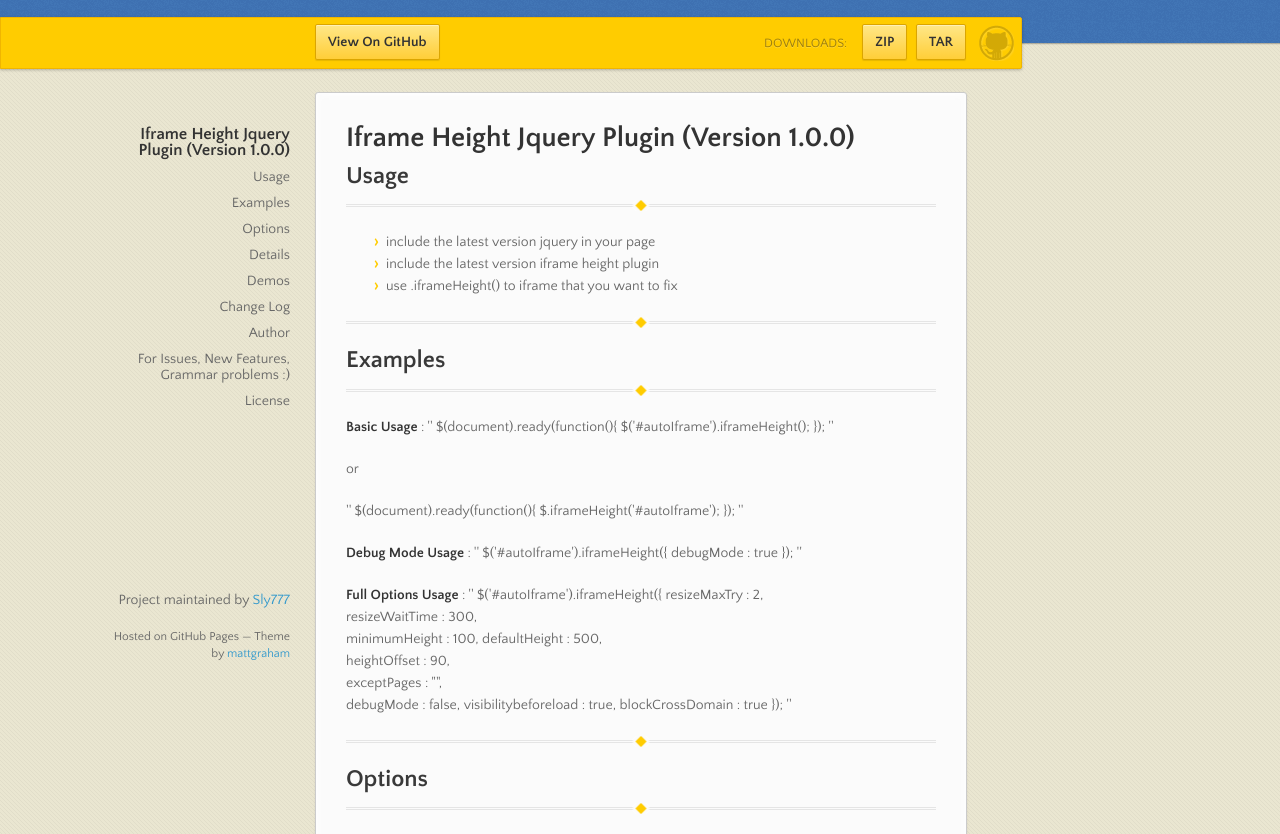
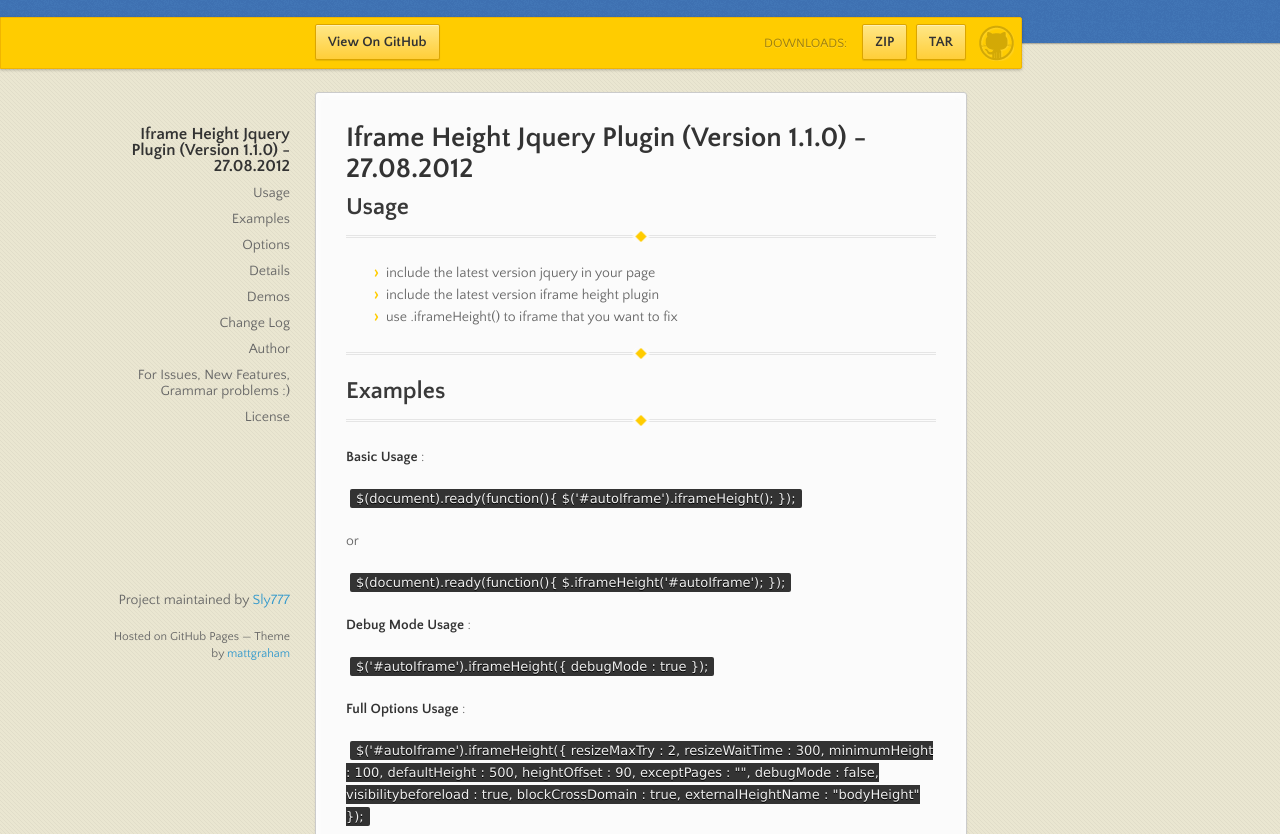
Before and after one commit to Sly777/Iframe-Height-Jquery-Plugin, a plain HTML site: page index.html in a window 1280 px wide. Shown: the part 98-932 px from the top of the page. Drawn offline with nearby package versions, Linux system fonts and the light colour scheme.

```diff
--- a/index.html
+++ b/index.html
@@ -39,7 +39,7 @@
         <ul></ul>
       </nav>
       <section>
-        <h1>Iframe Height Jquery Plugin (Version 1.0.0)</h1>
+        <h1>Iframe Height Jquery Plugin (Version 1.1.0) - 27.08.2012</h1>
 
 <h2>Usage</h2>
 
@@ -49,39 +49,38 @@
 <li>use .iframeHeight() to iframe that you want to fix</li>
 </ul><hr><h2>Examples</h2>
 
-<hr><p><strong>Basic Usage</strong> : ''
-$(document).ready(function(){
+<hr><p><strong>Basic Usage</strong> :</p>
+
+<p><code>$(document).ready(function(){
     $('#autoIframe').iframeHeight();
-});
-''</p>
+});</code></p>
 
 <p>or</p>
 
-<p>''
-$(document).ready(function(){
+<p><code>$(document).ready(function(){
     $.iframeHeight('#autoIframe');
-});
-''</p>
+});</code></p>
 
-<p><strong>Debug Mode Usage</strong> : ''
-$('#autoIframe').iframeHeight({
+<p><strong>Debug Mode Usage</strong> :</p>
+
+<p><code>$('#autoIframe').iframeHeight({
     debugMode : true
-});
-''</p>
+});</code></p>
 
-<p><strong>Full Options Usage</strong> : ''
-$('#autoIframe').iframeHeight({
-    resizeMaxTry         : 2,<br>
-    resizeWaitTime       : 300,<br>
+<p><strong>Full Options Usage</strong> :</p>
+
+<p><code>$('#autoIframe').iframeHeight({
+    resizeMaxTry         : 2,
+    resizeWaitTime       : 300,
     minimumHeight        : 100,
-    defaultHeight        : 500,<br>
-    heightOffset         : 90,<br>
-    exceptPages          : "",<br>
+    defaultHeight        : 500,
+    heightOffset         : 90,
+    exceptPages          : "",
     debugMode            : false,
     visibilitybeforeload : true,
-    blockCrossDomain     : true
-});
-''</p>
+    blockCrossDomain     : true,
+    externalHeightName   : "bodyHeight"
+});</code></p>
 
 <hr><h2>Options</h2>
 
@@ -104,21 +103,42 @@
 <strong>visibilitybeforeload</strong> : If you change this to true, iframe will be invisible when every iframe load (default : false)</li>
 <li>
 <strong>blockCrossDomain</strong> : Set true if you dont want use cross domain fix (default : false)</li>
+<li>
+<strong>externalHeightName</strong> : Height data name that comes from postMessage (CDI) and gives height value</li>
 </ul><hr><h2>Details</h2>
 
-<hr><ul>
+<hr><blockquote>
+<ul>
 <li>
 <strong>iframeheight.js</strong> is development version. <strong>iframeheight.min.js</strong> is produce version (minified).</li>
 <li>When you use it for cross domain fix, You must use <strong>postMessage</strong> function on page in iframe. (<a href="http://viget.com/extend/using-javascript-postmessage-to-talk-to-iframes">Click Here</a> or <a href="http://help.dottoro.com/ljjqtjsj.php">Click Here</a> for Details)</li>
 <li>You shouldn't use it on local because it doesnt work correctly in chrome (chrome gives cross domain error on local)</li>
-</ul><hr><h2>Demos</h2>
+</ul>
+</blockquote>
+
+<hr><h2>Demos</h2>
 
 <hr><p>You can see files inside of <strong>Demos</strong> Folder.</p>
 
 <hr><h2>Change Log</h2>
 
-<hr><p>Version 1.0.0 (21.06.2012) :
-Files uploaded to Github</p>
+<hr><p>Version 1.1.0 (27.08.2012) :</p>
+
+<blockquote>
+<ul>
+<li>Fixed Internet explorer 7 hidden element problem</li>
+<li>Added Cross-domain data name option</li>
+<li>Added reset.css to demo pages (<a href="http://meyerweb.com/eric/tools/css/reset/">http://meyerweb.com/eric/tools/css/reset/</a>)</li>
+</ul>
+</blockquote>
+
+<p>Version 1.0.0 (21.06.2012) :</p>
+
+<blockquote>
+<ul>
+<li>Files uploaded to Github</li>
+</ul>
+</blockquote>
 
 <hr><h2>Author</h2>
 
@@ -177,7 +197,7 @@
         <p><small>Hosted on GitHub Pages &mdash; Theme by <a href="http://twitter.com/#!/michigangraham">mattgraham</a></small></p>
       </footer>
     </div>
-    <!--[if !IE]><script>fixScale(document);</script><!--<![endif]-->
+    <!--[if !IE]><script>fixScale(document);</script><![endif]-->
               <script type="text/javascript">
             var gaJsHost = (("https:" == document.location.protocol) ? "https://ssl." : "http://www.");
             document.write(unescape("%3Cscript src='" + gaJsHost + "google-analytics.com/ga.js' type='text/javascript'%3E%3C/script%3E"));
```
Also changed, not shown: params.json (+1 -1 lines).
